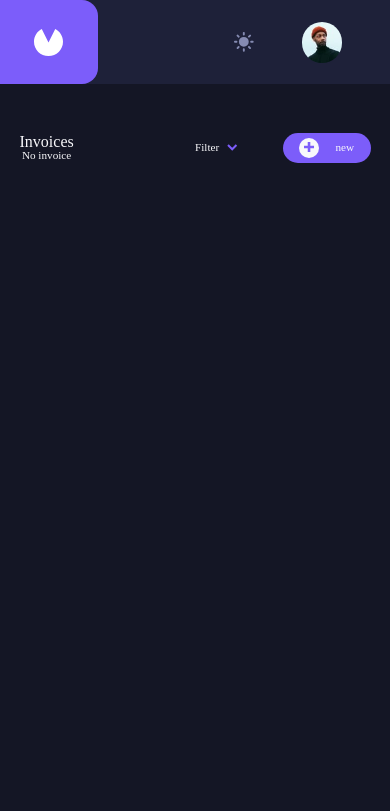
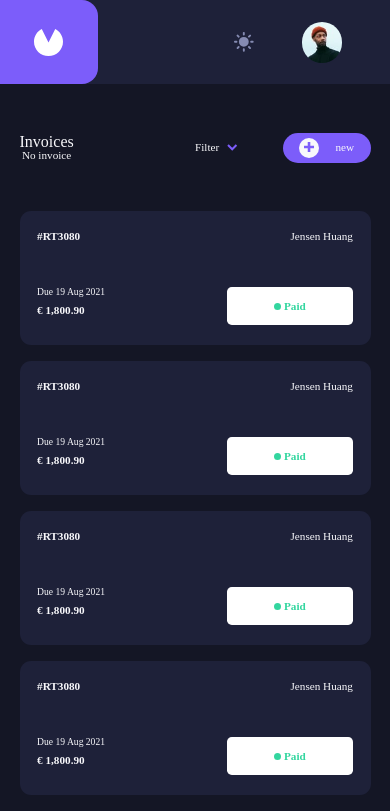
Before and after one commit to VincentDevi/new-cogip, a React (Vite) app: page / in a window 390 px wide. Shown: the top 811 px of the page. Built offline with nearby package versions, Linux system fonts and the light colour scheme.

Commit message:
stucture for invoice page done, same for no invoice but only for mobile

```diff
--- a/src/component/AllInvoices/AllInvoices.jsx
+++ b/src/component/AllInvoices/AllInvoices.jsx
@@ -1,5 +1,7 @@
 import React from "react";
 import { createUseStyles } from "react-jss";
+import { CardCollection } from "../CardCollection/CardCollection";
+import { InvoiceCard } from "./InvoiceCard/InvoiceCard";
 import { InvoicesOption } from "./InvoicesOption/InvoicesOption";
 import { NoInvoice } from "./NoInvoice/NoInvoice";
 
@@ -21,6 +23,8 @@ export const AllInvoices = () =>{
         <div className={style.section}>
             <InvoicesOption/>
             {/* <NoInvoice/> */}
+            {/* <InvoiceCard/> */}
+            <CardCollection/>
         </div>
     );
 }
--- a/src/component/AllInvoices/InvoiceCard/InvoiceCard.jsx
+++ b/src/component/AllInvoices/InvoiceCard/InvoiceCard.jsx
@@ -1,10 +1,68 @@
 import React from "react";
 import { createUseStyles } from "react-jss";
+import { StatusButton } from "./StatusButton/StatusButton";
+
+const useStyle = createUseStyles({
+    main:{
+        height:'134px',
+        width:'90vw',
+        backgroundColor: '#1E2139',
+        borderRadius: '.7rem',
+        display:'flex',
+        justifyContent:'center',
+        alignItems:'center',
+        color:'#F8F8FB',
+        fontSize:'.7rem',
+        marginBottom:'1rem',
+    },
+    division:{
+        width:'45%',
+        height:'70%',
+        display:'flex',
+        flexDirection:'column',
+        justifyContent:'space-between',
+        alignItems:'center',
+    },
+    name:{
+        fontSize:'.7rem',
+        alignSelf:'flex-end',
+    },
+    ref:{
+        alignSelf:'flex-start',
+        fontWeight:'700',
+    },
+    element:{
+        alignSelf:'flex-start',
+        display:'flex',
+        flexDirection:'column',
+        justifyContent:'center',
+        height:'50%',
+        lineHeight:'1.2rem',
+    },
+    date:{
+        fontWeight:'light',
+        fontSize:'.6rem',
+    },
+    price:{
+        fontWeight: '700',
+    },
+})
 
 export const InvoiceCard = () =>{
+    const style = useStyle();
     return (
-        <div>
-
+        <div className={style.main}>
+            <div className={style.division}>
+                <p className={style.ref}>#RT3080</p>
+                <div className={style.element}>
+                    <p className={style.date}>Due 19 Aug 2021</p>
+                    <p className={style.price}>€ 1,800.90</p>
+                </div>
+            </div>
+            <div className={style.division}>
+                <p className={style.name}>Jensen Huang</p>
+                <StatusButton/>
+            </div>
         </div>
     );
 }
--- a/src/component/AllInvoices/InvoiceCard/StatusButton/StatusButton.jsx
+++ b/src/component/AllInvoices/InvoiceCard/StatusButton/StatusButton.jsx
@@ -1,10 +1,37 @@
 import React from "react";
 import { createUseStyles } from "react-jss";
 
+const useStyle = createUseStyles({
+    button:{
+        alignSelf:'flex-end',
+        height:'40%',
+        width:'80%',
+        display:'flex',
+        alignItems:'center',
+        justifyContent:'center',
+        gap:'.2rem',
+        backgroundColor:'white',
+        borderRadius:'.3rem',
+    },
+    circle:{
+        width:'7px',
+        height:'7px',
+        borderRadius:'5rem',
+        backgroundColor: '#33D69F',
+    },
+    text:{
+        color:'#33D69F',
+        fontWeight:'900',
+        fontSize:'.7rem',
+    },
+});
+
 export const StatusButton = () =>{
+    const style = useStyle();
     return (
-        <div>
-
+        <div className={style.button}>
+            <div className={style.circle}></div>
+            <p className={style.text}>Paid</p>
         </div>
     );
 }
--- /dev/null
+++ b/src/component/CardCollection/CardCollection.jsx
@@ -0,0 +1,14 @@
+import React from "react";
+import { createUseStyles } from "react-jss";
+import { InvoiceCard } from "../AllInvoices/InvoiceCard/InvoiceCard";
+
+export const CardCollection = () =>{
+    const array=[1,2,3,4,5,6,7];
+    return (
+        <>
+        {array.map((index,item)=>{
+            return <InvoiceCard/>
+        })}
+        </>
+    );
+}
```
